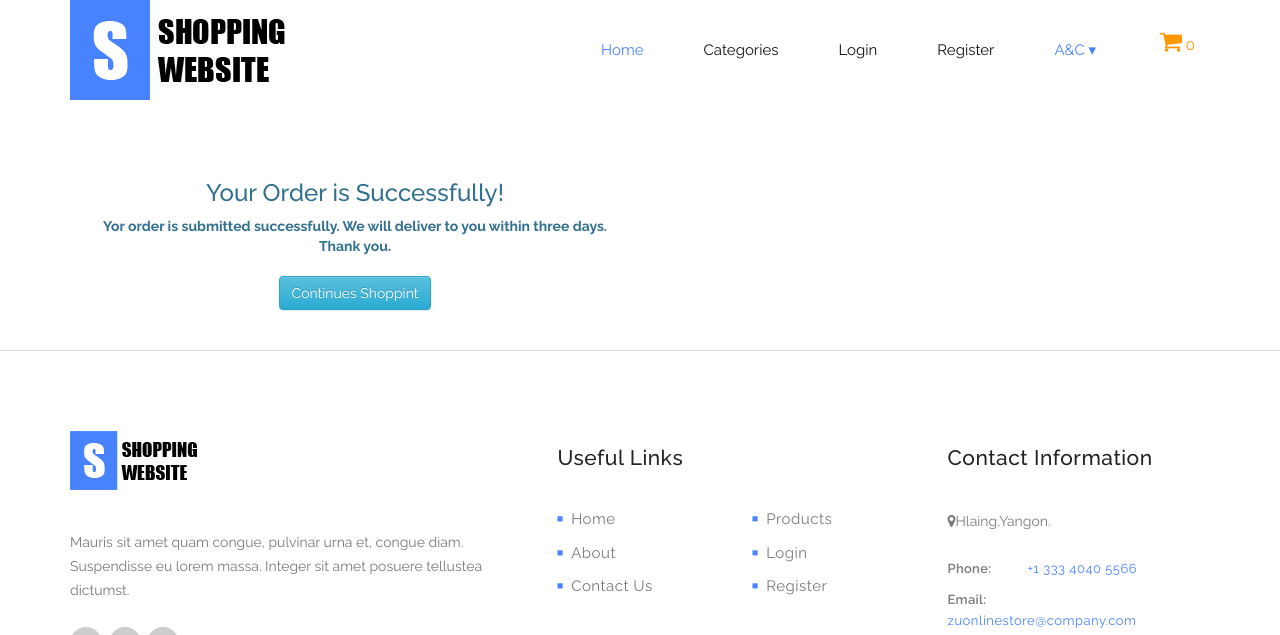
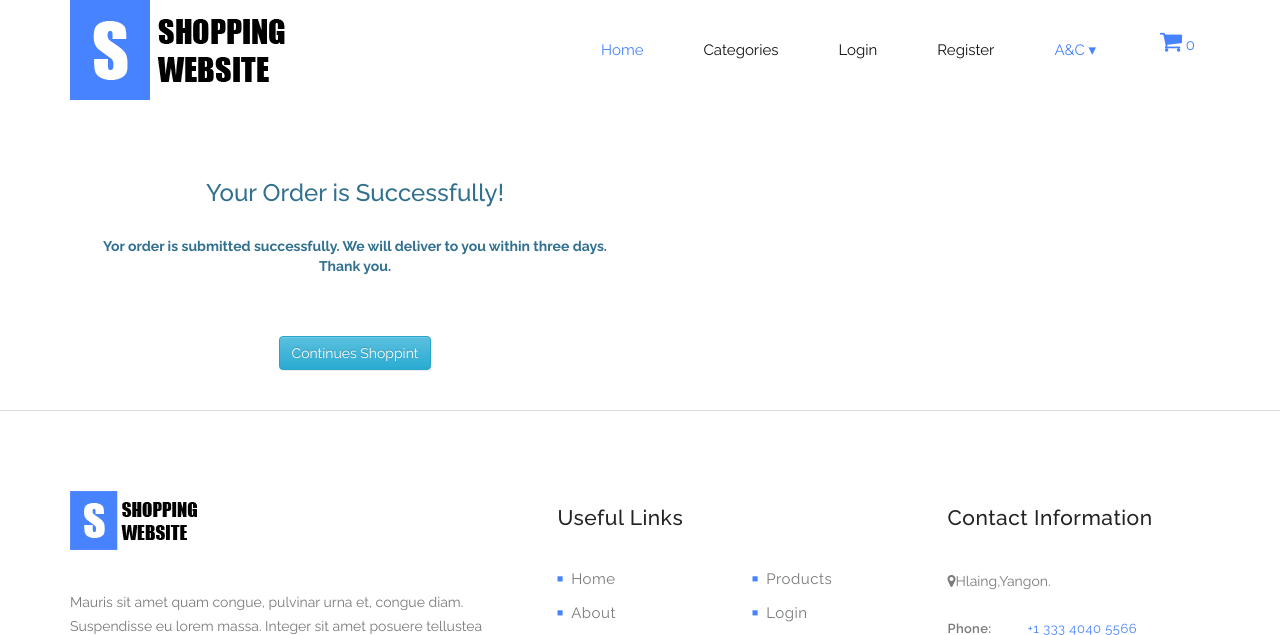
Before and after one commit to zuzinmeko/online_store_project_complete, a PHP site: page /order_success.php in a window 1280 px wide. Shown: the top 635 px of the page. Run offline with PHP 8.4, Linux system fonts and the light colour scheme; data that the repository does not hold is empty; some libraries are stand-ins or nearby versions.

Commit message:
complete

```diff
--- a/categories.php
+++ b/categories.php
@@ -12,7 +12,7 @@ $subcategories=$stmt->fetchAll();
 ?>
 
 
-<section class="banner banner-secondary" id="top" style="background-image: url(img/banner-image-1-1920x300.jpg);">
+<section class="banner banner-secondary" id="top" style="background-image: url(img/b3.jpg);">
 	<div class="container">
 		<div class="row">
 			<div class="col-md-10 col-md-offset-1">
--- a/contact.php
+++ b/contact.php
@@ -56,9 +56,9 @@ include 'include/header.php';
                                         <div class="content">
                                             <p>Etiam viverra nibh at lorem hendrerit porta non nec ligula. Donec hendrerit porttitor pretium.</p>
                                             <ul>
-                                                <li><span>Phone:</span><a href="#">+1 333 4040 5566</a></li>
+                                                <li><span>Phone:</span><a href="#">09785520578</a></li>
                                                 <li><span>Email:</span><a href="#">contact@company.com</a></li>
-                                                <li><span>Address:</span><i class="fa fa-map-marker"></i> 212 Barrington Court New York</li>
+                                                <li><span>Address:</span><i class="fa fa-map-marker"></i>Hlaing Township,Yangon</li>
                                             </ul>
                                         </div>
                                     </div>
--- a/include/header.php
+++ b/include/header.php
@@ -96,9 +96,9 @@
                                 </li>
                                 <li class='active'>
                                   <a href="checkout.php" title="fa-shopping-cart" id="count" >
-                                    <i class="fa fa-shopping-cart" style="font-size:24px; color:  #FF9800;"></i>
+                                    <i class="fa fa-shopping-cart" style="font-size:24px; color:  #blue;"></i>
 
-                                    <span id="item_count" style="color: #FF9800;">0</span>
+                                    <span id="item_count" style="color: #blue;">0</span>
                                   </a>
 
 
--- a/order_success.php
+++ b/order_success.php
@@ -6,10 +6,10 @@ include 'include/header.php';
 
 		<br><br>	<br>
 
-		<div class="container  px-5 mx-5 text-center">
-		<div class="offset-md-3 col-md-6 text-center text-info">
-			<h3>Your Order is Successfully!</h3>
-			<dl><dt>Yor order is submitted successfully. We will deliver to you within three days. Thank you.</dt></dl>
+		<div class="container text-center">
+		<div class="offset-md-3 col-md-6 text-info">
+			<h3 class="mx-5">Your Order is Successfully!</h3><br>
+			<dl><dt>Yor order is submitted successfully. We will deliver to you within three days. Thank you.</dt></dl><br><br>
 			<a href="products.php" class="btn btn-info">Continues Shoppint</a>
 		</div>
 	</div>	<br><br>
--- a/products.php
+++ b/products.php
@@ -10,7 +10,7 @@ $items=$stmt->fetchAll();
 ?>
 
 
-    <section class="banner banner-secondary" id="top" style="background-image: url(img/banner-image-1-1920x300.jpg);">
+    <section class="banner banner-secondary" id="top" style="background-image: url(img/b2.jpg);">
         <div class="container">
             <div class="row">
                 <div class="col-md-10 col-md-offset-1">
```
Also changed, not shown: index.php (+4 -3 lines), 1.html (added), img/b2.jpg (added), img/b3.jpg (added), img/b4.jpg (added), 1 other file.
